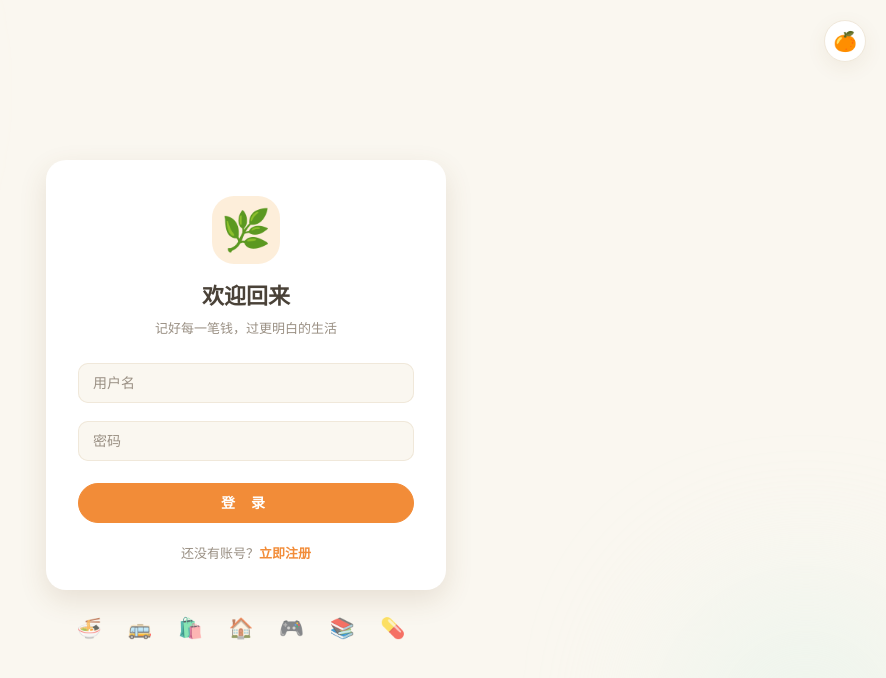
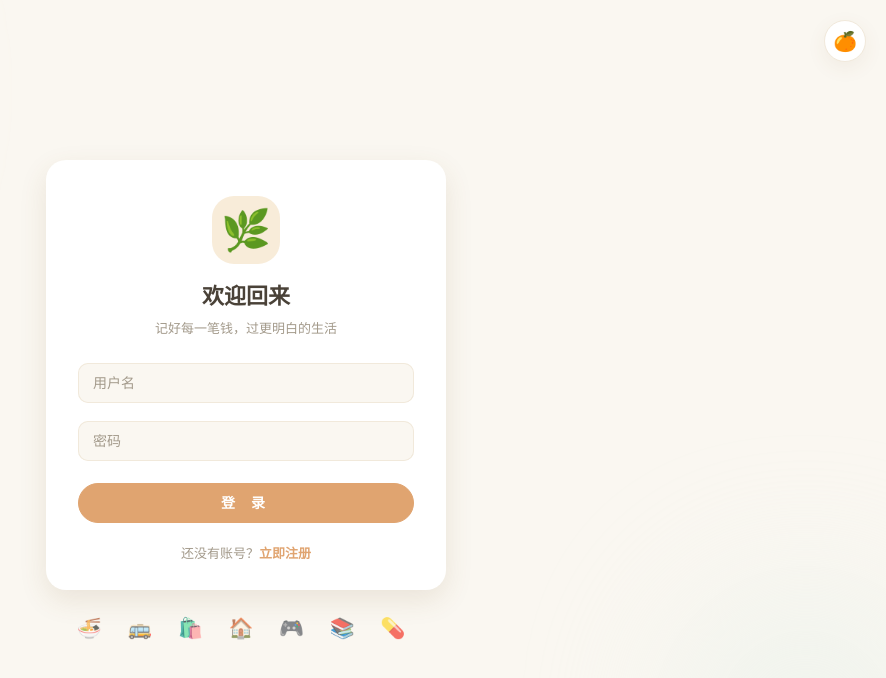
Before and after one commit to lds166/BalanceWise, a Vue app in the folder frontend/: page /login in a window 1280 px wide. Shown: the top 678 px of the page, without its empty margins (394-1280 px from the left). Built offline with nearby package versions, Linux system fonts and the light colour scheme.

Commit message:
style(frontend): 温暖手账主题降饱和——柔杏橘主色 + 灰绿/灰珊瑚收支色 + 柔化图表色板

```diff
--- a/frontend/src/stores/theme.js
+++ b/frontend/src/stores/theme.js
@@ -4,7 +4,7 @@ const STORAGE_KEY = 'bw-theme'
 export const DEFAULT_THEME = 'journal'
 
 export const THEMES = [
-  { id: 'journal', name: '温暖手账', dot: '#f28c38', desc: '奶油暖橙 · 默认' },
+  { id: 'journal', name: '温暖手账', dot: '#e0a470', desc: '奶油暖橙 · 默认' },
   { id: 'mint', name: '清新薄荷', dot: '#2fb98c', desc: '浅绿便签 · 轻快' },
   { id: 'morandi', name: '雾粉莫兰迪', dot: '#c08a97', desc: '低饱和 · 柔和' },
   { id: 'night', name: '暗夜质感', dot: '#f2a24d', desc: '深色磨砂 · 酷' },
--- a/frontend/src/styles/theme.css
+++ b/frontend/src/styles/theme.css
@@ -7,23 +7,23 @@
 /* ---------- 温暖手账（默认） ---------- */
 :root,
 [data-theme='journal'] {
-  --bw-primary: #f28c38;
-  --bw-primary-strong: #e07a24;
-  --bw-primary-soft: #fdeeda;
-  --bw-bg: #faf7f0;
+  --bw-primary: #e0a470;
+  --bw-primary-strong: #c98e55;
+  --bw-primary-soft: #f8ecd9;
+  --bw-bg: #faf7f1;
   --bw-card: #ffffff;
   --bw-text: #4a4238;
-  --bw-text-secondary: #9a9084;
-  --bw-border: #f0e8da;
-  --bw-income: #3fa37a;
-  --bw-income-soft: #e2f3ea;
-  --bw-expense: #e8684a;
-  --bw-expense-soft: #fbe7e1;
-  --bw-shadow: 0 6px 20px rgba(122, 88, 42, 0.08);
-  --bw-shadow-hover: 0 10px 28px rgba(122, 88, 42, 0.14);
+  --bw-text-secondary: #a39a8b;
+  --bw-border: #f1e9db;
+  --bw-income: #6aa88b;
+  --bw-income-soft: #e7f1ea;
+  --bw-expense: #d98a76;
+  --bw-expense-soft: #f9ebe6;
+  --bw-shadow: 0 6px 20px rgba(122, 88, 42, 0.07);
+  --bw-shadow-hover: 0 10px 28px rgba(122, 88, 42, 0.12);
   --bw-radius: 16px;
   --bw-radius-lg: 20px;
-  --bw-hero-gradient: linear-gradient(135deg, #f6a04a 0%, #ee7d35 60%, #e8684a 100%);
+  --bw-hero-gradient: linear-gradient(135deg, #ecc593 0%, #dfa76e 60%, #cf9068 100%);
 }
 
 /* ---------- 清新薄荷 ---------- */
--- a/frontend/src/views/DashboardView.vue
+++ b/frontend/src/views/DashboardView.vue
@@ -170,7 +170,7 @@ onMounted(async () => {
   })
   if (pieItems.value.length) {
     setPie({
-      color: ['#f28c38', '#f6b352', '#e8684a', '#3fa37a', '#c9a3e0', '#6ba8d8', '#e2b96f', '#8fbf7f', '#d87f9a', '#7f9fd8'],
+      color: ['#dfa76e', '#eec389', '#d98a76', '#6aa88b', '#c5b0cf', '#8fb0cc', '#dfc48c', '#a9c39c', '#d9a8b2', '#9db0d0'],
       tooltip: { trigger: 'item', valueFormatter: v => money(v) },
       legend: { bottom: 0, type: 'scroll' },
       series: [{
--- a/frontend/src/views/StatsView.vue
+++ b/frontend/src/views/StatsView.vue
@@ -203,7 +203,7 @@ async function loadCategory() {
   renderPie()
 }
 
-const PIE_PALETTE = ['#f28c38', '#f6b352', '#e8684a', '#3fa37a', '#c9a3e0', '#6ba8d8', '#e2b96f', '#8fbf7f', '#d87f9a', '#7f9fd8']
+const PIE_PALETTE = ['#dfa76e', '#eec389', '#d98a76', '#6aa88b', '#c5b0cf', '#8fb0cc', '#dfc48c', '#a9c39c', '#d9a8b2', '#9db0d0']
 
 function renderPie() {
   const source = drill.value ? drill.value.children : catItems.value
```
